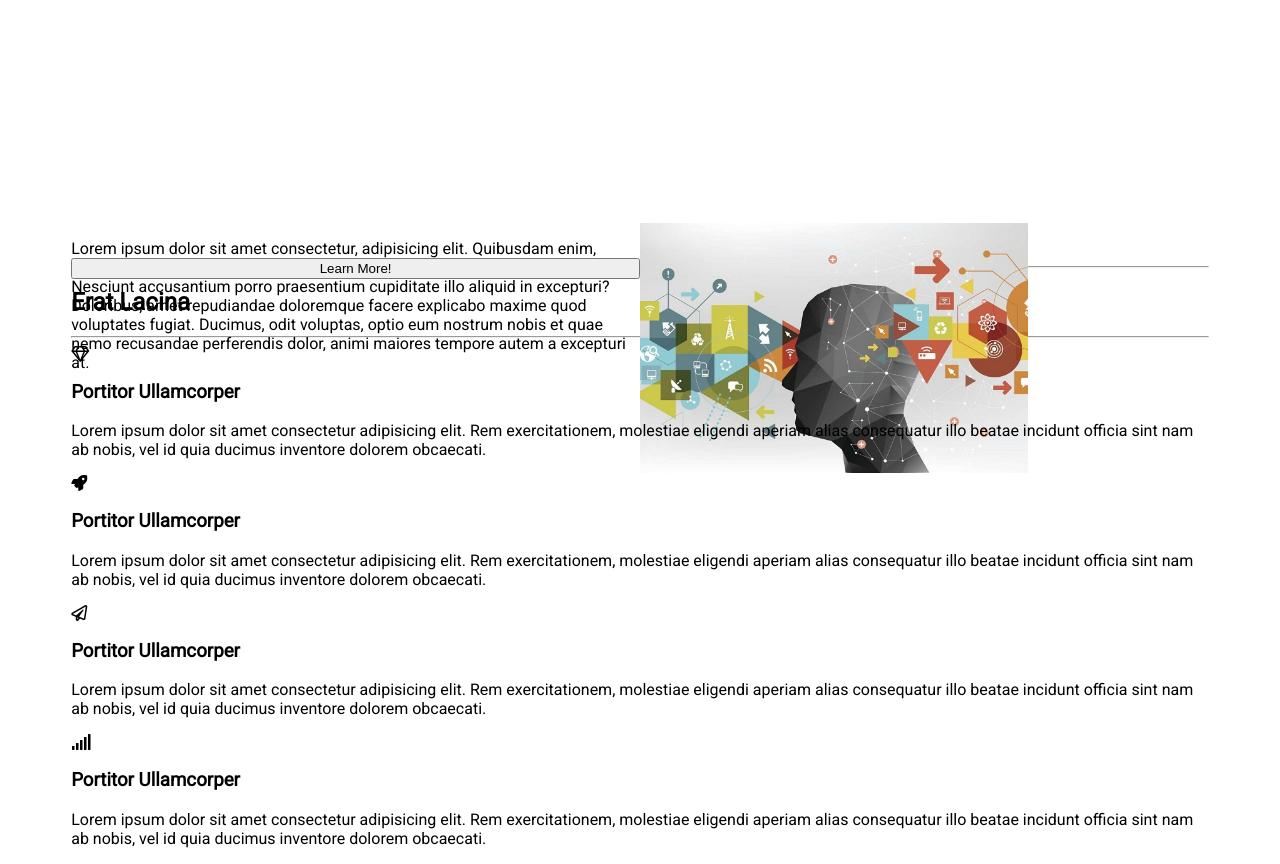
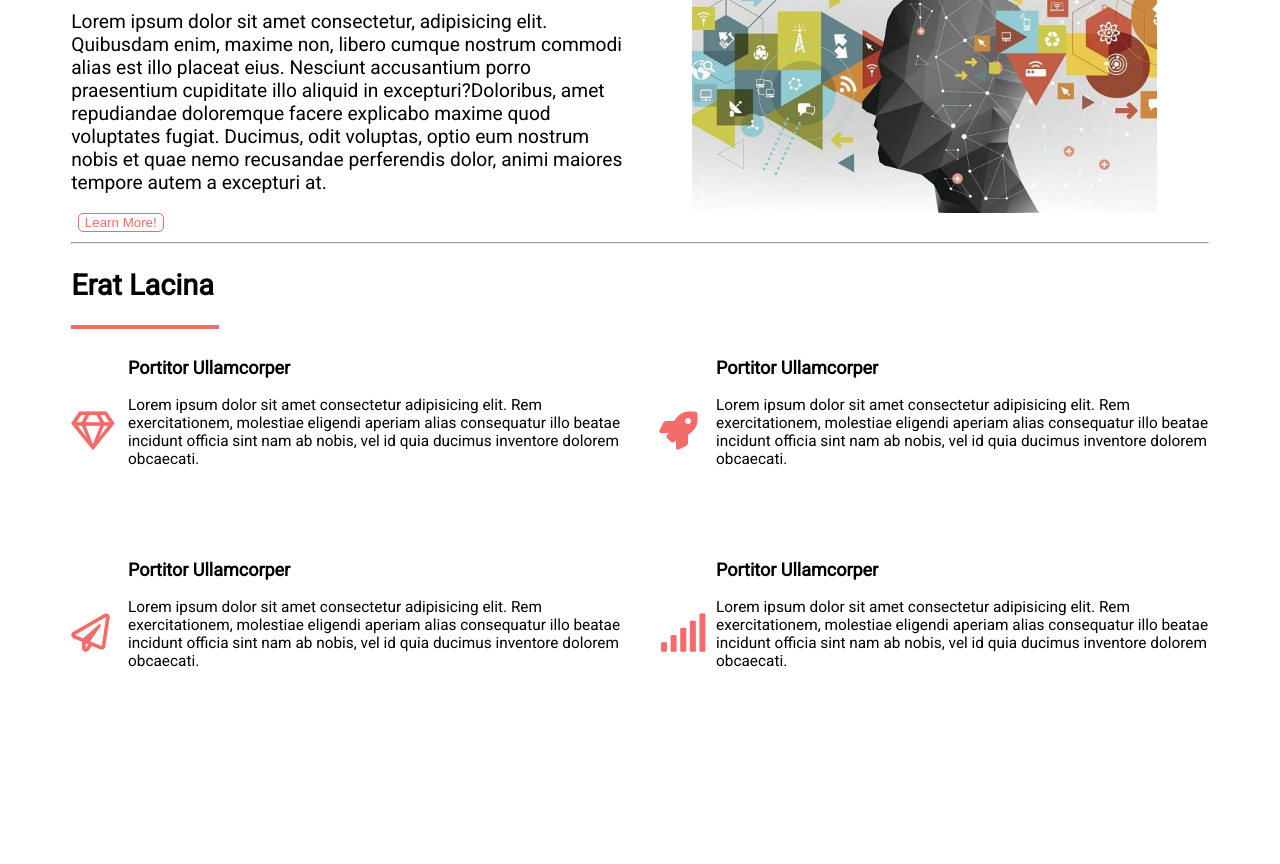
Before and after one commit to Alex7498-SV/Labo4, a plain HTML site: page index.html in a window 1280 px wide. Shown: the part 156-1020 px from the top of the page. After the commit the page ends 888 px from the top, so only its background shows below. Drawn offline with Linux system fonts and the light colour scheme; a script that the page names is missing.

Commit message:
finalizado

```diff
--- a/index.html
+++ b/index.html
@@ -29,19 +29,29 @@
         </div>
 
         <div class="content">
+            <div>
                     <h1 class="t2">Hi, I'm Editorial by HTML5 UP</h1>
                     <p class="cont">Lorem ipsum dolor sit amet consectetur, adipisicing elit. Quibusdam enim, maxime non, libero cumque nostrum commodi alias est illo placeat eius. Nesciunt accusantium porro praesentium cupiditate illo aliquid in excepturi?Doloribus, amet repudiandae doloremque facere explicabo maxime quod voluptates fugiat. Ducimus, odit voluptas, optio eum nostrum nobis et quae nemo recusandae perferendis dolor, animi maiores tempore autem a excepturi at.</p>
-            <img id="img" src="./common/img/img1.jpg" height="250">
+
                     <input class="Lm" type="submit" value="Learn More!">
             </div>
+            <div class="imag">
+                    <img id="img" src="./common/img/img1.jpg" height="300">
+                </div>
+        </div>
 
+
+
+        <div class="2"></div>
             <hr>
-
-        <div>
+            <div class="content_2">
                 <h2 class="t3">Erat Lacina</h2>
                 <hr>
+                <div class="div4">
                     <div class="s1">
+                        <div class="icon">
                             <i class="far fa-gem"></i>
+                        </div>
                         <div class="cs1">
                             <h3>Portitor Ullamcorper</h3>
                             <p>Lorem ipsum dolor sit amet consectetur adipisicing elit. Rem exercitationem, molestiae eligendi aperiam alias consequatur illo beatae incidunt officia sint nam ab nobis, vel id quia ducimus inventore dolorem obcaecati.</p>
@@ -49,7 +59,9 @@
                     </div>
 
                     <div class="s2">
+                        <div class="icon">
                             <i class="fas fa-rocket"></i>
+                        </div>
                         <div class="cs2">
                             <h3>Portitor Ullamcorper</h3>
                             <p>Lorem ipsum dolor sit amet consectetur adipisicing elit. Rem exercitationem, molestiae eligendi aperiam alias consequatur illo beatae incidunt officia sint nam ab nobis, vel id quia ducimus inventore dolorem obcaecati.</p>
@@ -57,7 +69,10 @@
                     </div>
 
                     <div class="s3">
+                        <div class="icon">
                             <i class="far fa-paper-plane"></i>
+                        </div>
+
                         <div class="cs3">
                             <h3>Portitor Ullamcorper</h3>
                             <p>Lorem ipsum dolor sit amet consectetur adipisicing elit. Rem exercitationem, molestiae eligendi aperiam alias consequatur illo beatae incidunt officia sint nam ab nobis, vel id quia ducimus inventore dolorem obcaecati.</p>
@@ -65,15 +80,18 @@
                     </div>
 
                     <div class="s4">
+                        <div class="icon">
                                 <i class="fas fa-signal"></i>
+                        </div>
+
                         <div class="cs4">
                             <h3>Portitor Ullamcorper</h3>
                             <p>Lorem ipsum dolor sit amet consectetur adipisicing elit. Rem exercitationem, molestiae eligendi aperiam alias consequatur illo beatae incidunt officia sint nam ab nobis, vel id quia ducimus inventore dolorem obcaecati.</p>
                         </div>
                     </div>
+                </div>
 
-
-
+            </div>
         </div>
     </div>
 
--- a/main.css
+++ b/main.css
@@ -1,11 +1,12 @@
 .general{
     font-family: 'Roboto', sans-serif;
+    font-size: 1.2em;
     margin-left: 5%;
     margin-right: 5%;
     margin-top: 2%;
 }
 
-#sep{
+hr{
     color:#f56a6a;
 }
 
@@ -25,9 +26,122 @@
 .content{
     display: grid;
     grid-template-columns: 50% 50%;
-    grid-template-rows: 90% 10%;
 
 }
+
+.imag{
+
+    display: flex;
+    justify-content: center;
+
+}
+
  .t2, .cont{
      grid-column-start: 1;
+     grid-column-end: span 4;
  }
+
+ .Lm{
+    grid-column-start: 1;
+    color: #f56a6a;
+    border:#f56a6a 1pt solid;
+    background-color: #eb706200;
+    border-radius: 5px;
+    margin-left: 0.5em;
+    margin-right: 0.5em;
+ }
+
+.Lm:hover{
+     background-color: #f56a6a3d
+ }
+
+.div4{
+    display: grid;
+    grid-template-columns: 50% 50%;
+    grid-gap: 1em;
+ }
+
+.s1{
+    grid-column-start: 1;
+    display: grid;
+    grid-template-columns: 10% 90%;
+    grid-template-rows: repeat(10, 10%)
+
+}
+
+.cs1{
+    grid-column-start: 2;
+    font-size: 0.8em;
+}
+
+.icon{
+    grid-column-start: 1;
+    grid-row-start: 5;
+    font-size: 2em;
+    color:#f56a6a;
+}
+
+.s2{
+    grid-column-start: 2;
+    display: grid;
+    grid-template-columns: 10% 90%;
+    grid-template-rows: repeat(10, 10%)
+
+}
+
+.cs2{
+    grid-column-start: 2;
+    font-size: 0.8em;
+}
+
+.icon{
+    grid-column-start: 1;
+    grid-row-start: 5;
+    font-size: 2em;
+    color:#f56a6a;
+}
+
+.s3{
+    grid-column-start: 1;
+    display: grid;
+    grid-template-columns: 10% 90%;
+    grid-template-rows: repeat(10, 10%)
+
+}
+
+.cs3{
+    grid-column-start: 2;
+    font-size: 0.8em;
+}
+
+.icon{
+    grid-column-start: 1;
+    grid-row-start: 5;
+    font-size: 2em;
+    color:#f56a6a;
+}
+
+.s4{
+    grid-column-start: 2;
+    display: grid;
+    grid-template-columns: 10% 90%;
+    grid-template-rows: repeat(10, 10%)
+
+}
+
+.cs4{
+    grid-column-start: 2;
+    font-size: 0.8em;
+}
+
+.icon{
+    grid-column-start: 1;
+    grid-row-start: 5;
+    font-size: 2em;
+    color:#f56a6a;
+}
+
+.content_2 hr{
+    margin-right: 87%;
+    border: 2pt solid #f56a6a;
+}
```
Lines whose indentation alone changed are shown as unchanged.
